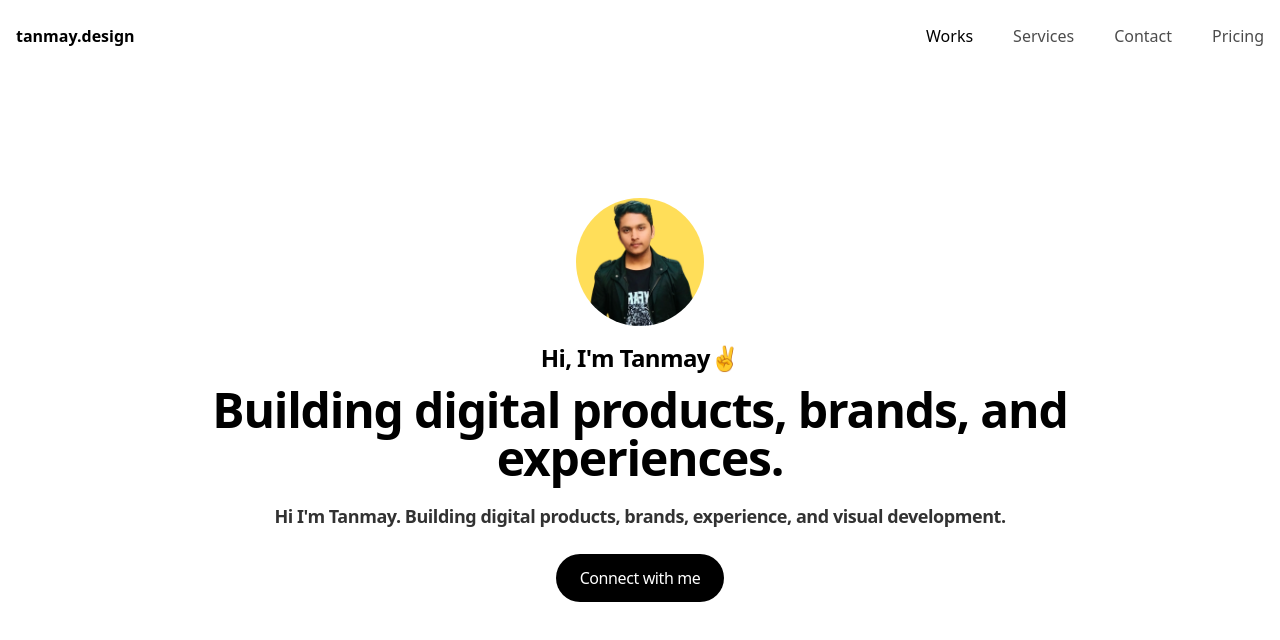
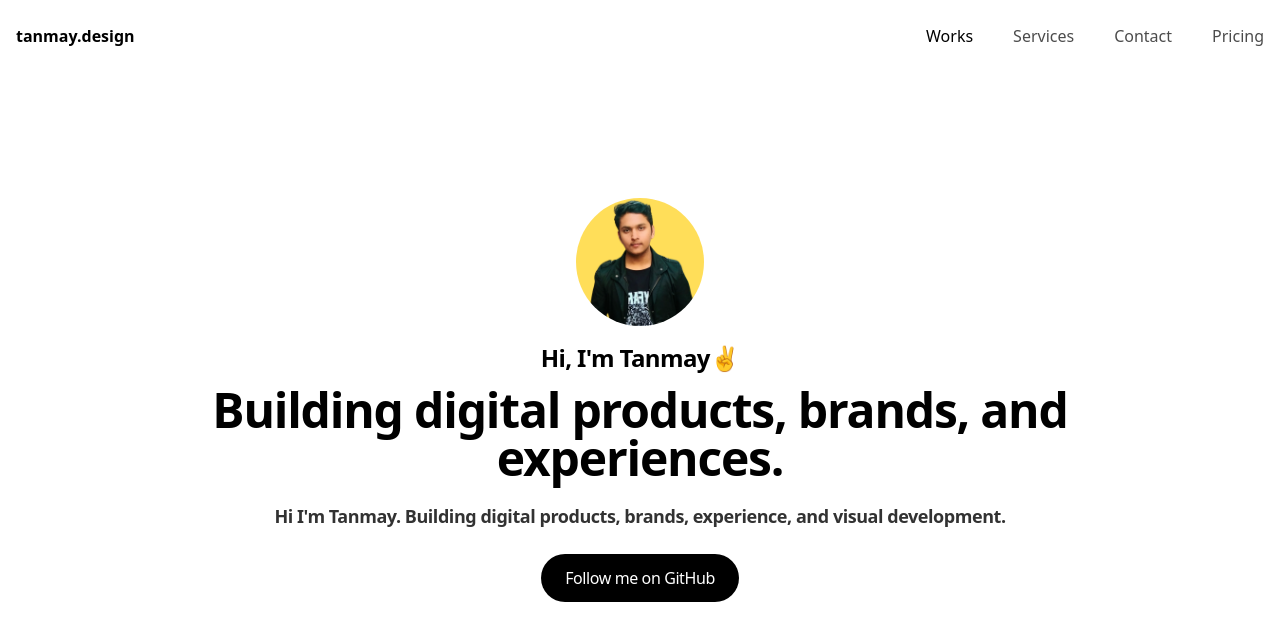
Before and after one commit to tanmay-tiwari-20/tailwind, a plain HTML site: page index.html in a window 1280 px wide. Drawn offline with nearby package versions, Linux system fonts and the light colour scheme.

Commit message:
Some minor changes

```diff
--- a/index.html
+++ b/index.html
@@ -29,7 +29,7 @@
                 <h3 class="font-semibold text-xl lg:text-2xl mt-4 tracking-tight">Hi, I'm Tanmay✌️</h3>
                 <h1 class="w-4/5 text-4xl lg:text-5xl text-center font-semibold leading-tight mt-3 tracking-tight">Building digital products, brands, and experiences.</h1>
                 <p class="text-center w-4/5 mt-5 text-sm lg:text-lg lg:opacity-80 font-semibold tracking-tight">Hi I'm Tanmay. Building digital products, brands, experience, and visual development.</p>
-                <a href="https://www.linkedin.com/in/tanmay-tiwari20/" class="px-4 py-2 lg:px-6 lg:py-3 bg-black text-white rounded-full text-xs lg:text-base font-semibold lg:font-medium tracking-tight mt-6">Connect with me</a>
+                <a href="https://github.com/tanmay-tiwari-20" class="px-4 py-2 lg:px-6 lg:py-3 bg-black text-white rounded-full text-xs lg:text-base font-semibold lg:font-medium tracking-tight mt-6">Follow me on GitHub</a>
             </div>
         </div>
     </div>
```
